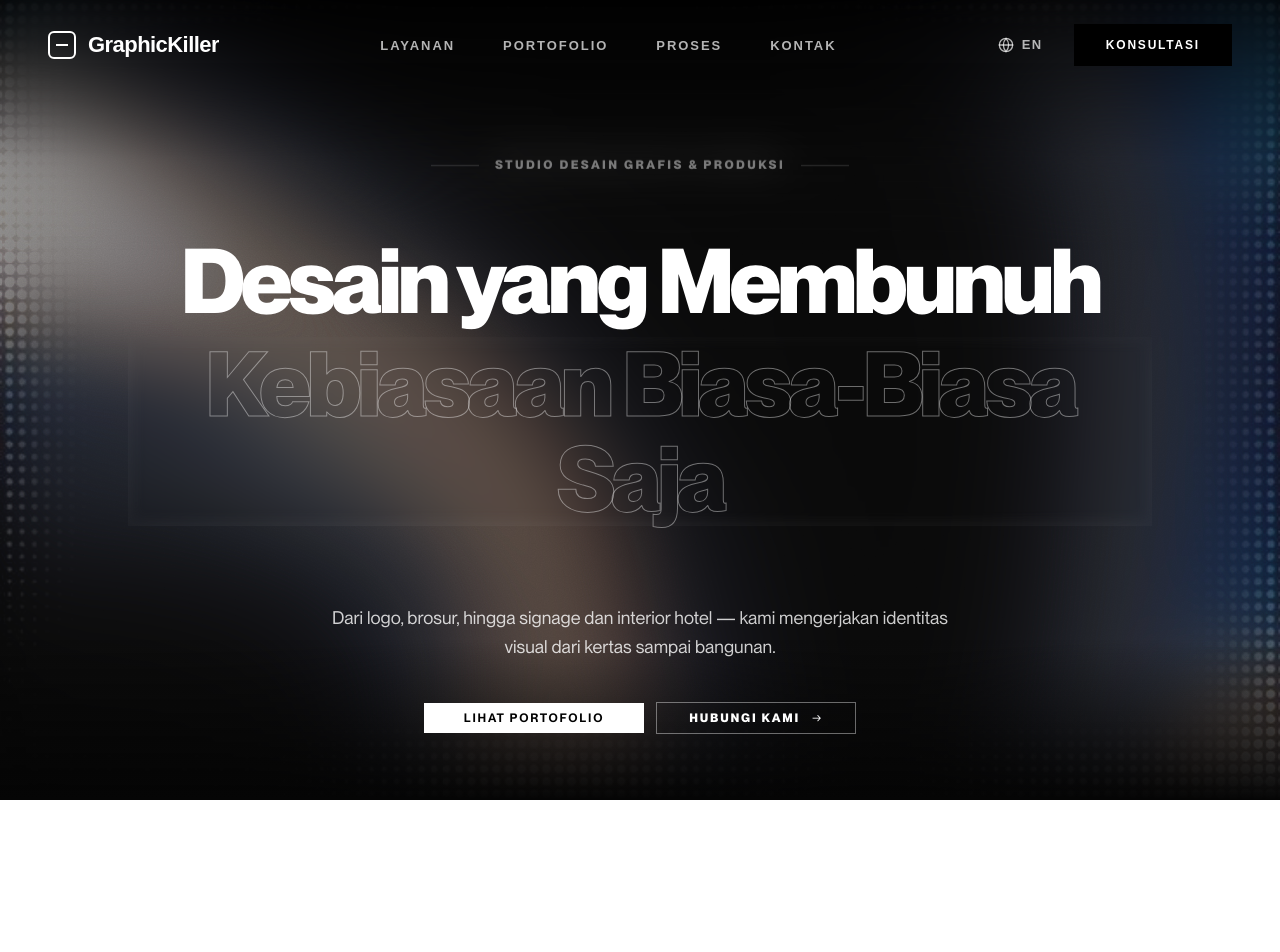
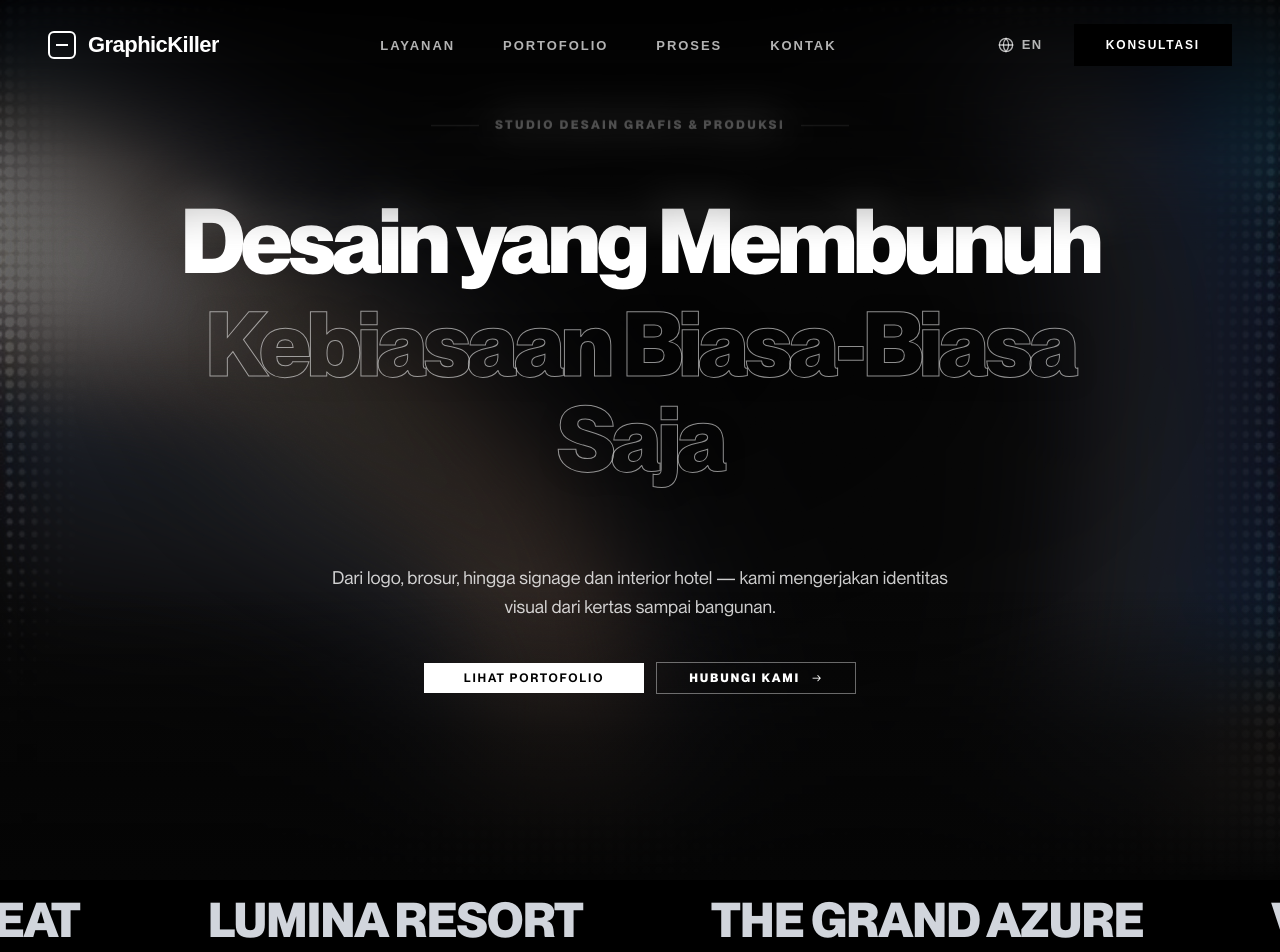
Before and after one commit to Termitenator/graphickiller, a Next.js app: page / in a window 1280 px wide. Shown: the top 952 px of the page. Before the commit the page ends 800 px from the top, so only its background shows below. Built offline with nearby package versions, Linux system fonts and the light colour scheme.

Commit message:
Feat: make marquee for client logo section

```diff
--- a/app/globals.css
+++ b/app/globals.css
@@ -1,7 +1,7 @@
 @import "tailwindcss";
 
 :root {
-  --background: #ffffff;
+  --background: #000000;
   --foreground: #171717;
 }
 
@@ -24,6 +24,9 @@ body {
   --animate-float-a: float-a 28s ease-in-out infinite;
   --animate-float-b: float-b 34s ease-in-out infinite;
   --animate-float-c: float-c 22s ease-in-out infinite;
+
+  --animate-marquee-left: marquee-left 35s linear infinite;
+  --animate-marquee-right: marquee-right 35s linear infinite;
 
   @keyframes float-a {
     0%,
@@ -57,4 +60,22 @@ body {
       transform: translate(-48%, 5%) scale(1.15);
     }
   }
+
+  @keyframes marquee-left {
+    0% {
+      transform: translateX(0%);
+    }
+    100% {
+      transform: translateX(-50%);
+    }
+  }
+
+  @keyframes marquee-right {
+    0% {
+      transform: translateX(-50%);
+    }
+    100% {
+      transform: translateX(0%);
+    }
+  }
 }
--- a/app/layout.tsx
+++ b/app/layout.tsx
@@ -2,7 +2,6 @@ import type { Metadata } from "next";
 import { Geist, Geist_Mono } from "next/font/google";
 import "./globals.css";
 import Navbar from "@/component/layout/Navbar";
-import AmbientBackground from "@/component/ui/AmbientBackground";
 import { neueMontreal } from "@/fonts";
 
 const geistSans = Geist({
@@ -30,7 +29,6 @@ export default function RootLayout({
       lang="en"
       className={`${geistSans.variable} ${geistMono.variable} ${neueMontreal.variable} h-full antialiased`}>
       <body className="min-h-full flex flex-col">
-        <AmbientBackground />
         <Navbar />
         {children}
       </body>
--- a/app/page.tsx
+++ b/app/page.tsx
@@ -1,8 +1,10 @@
 import HeroSection from "@/component/section/Hero/Hero";
+import ClientLogos from "@/component/section/ClientLogos/ClientLogos";
 export default function Home() {
   return (
     <section className="relative overflow-hidden">
       <HeroSection />
+      <ClientLogos />
     </section>
   );
 }
--- a/component/section/ClientLogos/ClientLogos.tsx
+++ b/component/section/ClientLogos/ClientLogos.tsx
@@ -0,0 +1,40 @@
+const logosRow1 = [
+  "THE GRAND AZURE",
+  "LUMINA RESORT",
+  "ECORETREAT",
+  "ACME CORP",
+  "AURORA CAFE",
+  "VANGUARD HOTEL",
+];
+
+const logosRow2 = [...logosRow1].reverse();
+
+export default function ClientLogos() {
+  return (
+    <section className="w-full py-20 overflow-hidden flex flex-col gap-8 md:gap-12">
+      <div className="flex w-full overflow-hidden">
+        <div className="flex w-max animate-marquee-left items-center">
+          {[...logosRow1, ...logosRow1].map((logo, index) => (
+            <div key={`row1-${index}`} className="flex-shrink-0 px-8 md:px-16">
+              <h3 className="text-3xl md:text-5xl font-extrabold text-gray-300 font-neue uppercase tracking-tight">
+                {logo}
+              </h3>
+            </div>
+          ))}
+        </div>
+      </div>
+
+      <div className="flex w-full overflow-hidden">
+        <div className="flex w-max animate-marquee-right items-center">
+          {[...logosRow2, ...logosRow2].map((logo, index) => (
+            <div key={`row2-${index}`} className="flex-shrink-0 px-8 md:px-16">
+              <h3 className="text-3xl md:text-5xl font-extrabold text-gray-300 font-neue uppercase tracking-tight">
+                {logo}
+              </h3>
+            </div>
+          ))}
+        </div>
+      </div>
+    </section>
+  );
+}
--- a/component/section/Hero/Hero.tsx
+++ b/component/section/Hero/Hero.tsx
@@ -1,11 +1,12 @@
 import Button from "@/component/ui/Button";
 import AnimateIn from "@/component/ui/Animation/AnimatedIn";
+import AmbientBackground from "@/component/ui/AmbientBackground";
 
 export default function HeroSection() {
   return (
-    <section className="relative w-full min-h-screen flex flex-col items-center justify-center px-6 text-center pt-[90px] z-10 overflow-hidden">
+    <section className="relative w-full min-h-[90vh] flex flex-col items-center justify-center px-6 text-center pt-[90px] z-10">
+      <AmbientBackground />
       <AnimateIn direction="up" stagger={0.12}>
-        {/* 1. SUB-HEADLINE (Garis diperpendek di mobile agar teks bisa lebih lega) */}
         <div
           data-animated="sub"
           className="flex items-center justify-center gap-2 md:gap-4 mb-8">
@@ -28,15 +29,12 @@ export default function HeroSection() {
           <div
             data-animated="victim-text"
             className="
-              text-5xl md:text-7xl lg:text-[90px] font-extrabold tracking-tight md:tracking-tighter leading-[1.1] md:leading-[1.05] font-neue mt-1 md:mt-2
-
-              /* --- EFEK OUTLINE GLASS TEXT --- */
-              text-transparent bg-clip-text
-              bg-white/0
-              [-webkit-text-stroke:1px_rgba(255,255,255,0.4)]
-              drop-shadow-[0_8px_16px_rgba(255,255,255,0.1)]
-              backdrop-blur-sm
-            ">
+    text-5xl md:text-7xl lg:text-[90px] font-extrabold tracking-tight md:tracking-tighter leading-[1.1] md:leading-[1.05] font-neue mt-1 md:mt-2
+    text-transparent bg-clip-text
+    bg-white/0
+    [-webkit-text-stroke:1px_rgba(255,255,255,0.55)]
+    drop-shadow-[0_4px_10px_rgba(0,0,0,0.5)]
+  ">
             Kebiasaan Biasa-Biasa Saja
           </div>
         </div>
--- a/component/ui/AmbientBackground.tsx
+++ b/component/ui/AmbientBackground.tsx
@@ -11,31 +11,43 @@
 
 export default function AmbientBackground() {
   return (
+    // top-0 + bottom negatif = boleh "nembus" ke bawah section, tapi tetap overflow-hidden
+    // di sini saja (bukan di parent section) supaya blur/grain nggak bocor ke seluruh page.
     <div
-      className="fixed inset-0 -z-10 overflow-hidden bg-[#050505]"
+      className="absolute inset-x-0 top-0 -bottom-24 md:-bottom-40 -z-10 overflow-hidden bg-[#050505]"
       aria-hidden="true">
       <div
-        className="absolute inset-0 bg-cover bg-center opacity-55 transform-gpu max-md:blur-2xl"
+        className="absolute inset-0 bg-cover bg-center opacity-40 transform-gpu max-md:blur-2xl"
         style={{
           backgroundImage: "url('/background/background-ambient.jpeg')",
-          filter: "brightness(1.25) saturate(1.35) contrast(1.05)",
+          filter: "brightness(1.05) saturate(1.2) contrast(1.05)",
         }}
       />
 
-      <div className="absolute inset-0 bg-white/[0.03] backdrop-blur-2xl backdrop-saturate-150 transform-gpu" />
+      <div className="absolute inset-0 bg-white/[0.02] backdrop-blur-2xl backdrop-saturate-150 transform-gpu" />
+
+      {/* SCRIM RADIAL — kunci utama supaya teks tetap kebaca apapun kondisi gambarnya */}
       <div
-        className="pointer-events-none absolute inset-0 opacity-[0.12] mix-blend-overlay"
+        className="pointer-events-none absolute inset-0"
+        style={{
+          background:
+            "radial-gradient(60% 55% at 50% 40%, rgba(0,0,0,0.55) 0%, rgba(0,0,0,0.25) 45%, rgba(0,0,0,0) 75%)",
+        }}
+      />
+
+      <div
+        className="pointer-events-none absolute inset-0 opacity-[0.10] mix-blend-overlay"
         style={{
           backgroundImage: GRAIN_DATA_URI,
           backgroundRepeat: "repeat",
         }}
       />
 
-      {/* 4. FADE GRADIENT ATAS */}
+      {/* FADE ATAS */}
       <div className="pointer-events-none absolute inset-x-0 top-0 h-40 bg-gradient-to-b from-black/80 via-black/40 to-transparent" />
 
-      {/* 5. FADE GRADIENT BAWAH */}
-      <div className="pointer-events-none absolute inset-x-0 bottom-0 h-40 bg-gradient-to-t from-[#050505] to-transparent" />
+      {/* FADE BAWAH — dipanjangin biar transisi ke section berikutnya halus & sedikit bleed */}
+      <div className="pointer-events-none absolute inset-x-0 bottom-0 h-56 md:h-72 bg-gradient-to-t from-[#050505] via-[#050505]/70 to-transparent" />
     </div>
   );
 }
```
